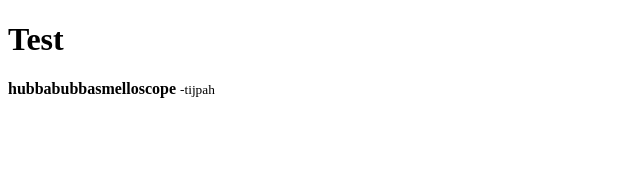
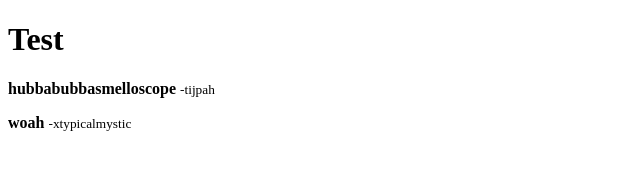
Before and after one commit to WellCoolOK/Modeling-Portfolio.io, a plain HTML site: page index.html in a window 1280 px wide. Shown: the whole page, without its empty margins (0-640 px from the left). Drawn offline with Linux system fonts and the light colour scheme.

Commit message:
Added xtypicalmystic's word

```diff
--- a/index.html
+++ b/index.html
@@ -8,5 +8,6 @@
 <body>
   <h1>Test</h1>
   <p><b>hubbabubbasmelloscope</b> <small>-tijpah</small></p>
+  <p><b>woah</b> <small>-xtypicalmystic</small></p>
 </body>
 </html>
```
